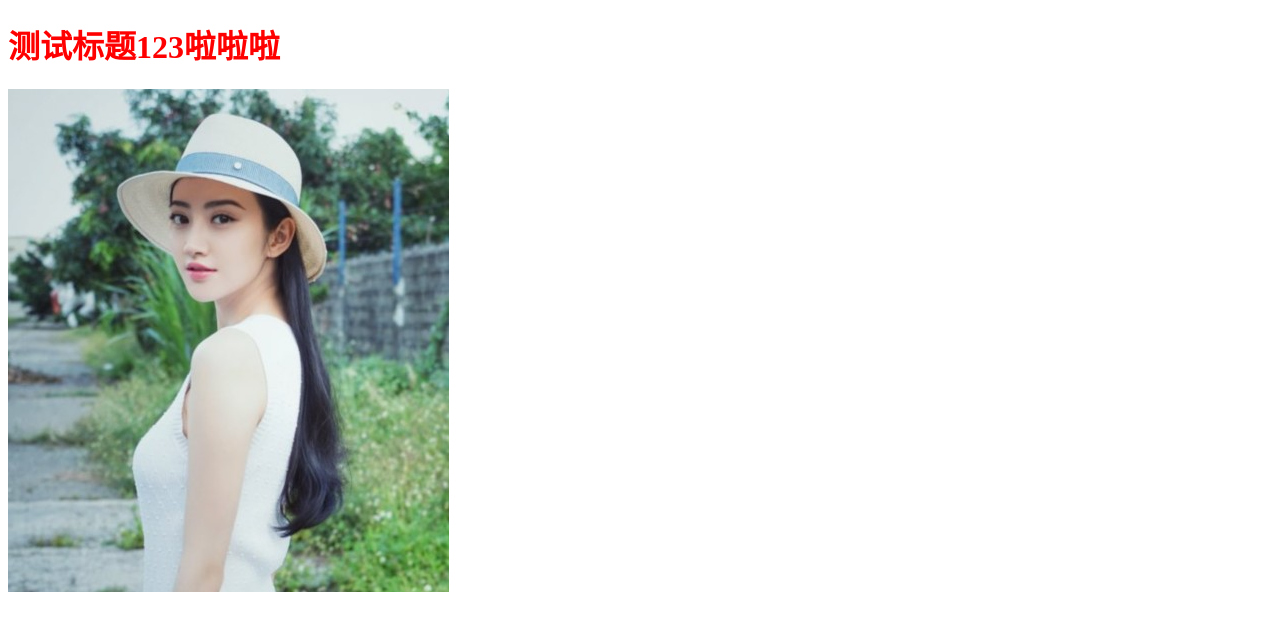
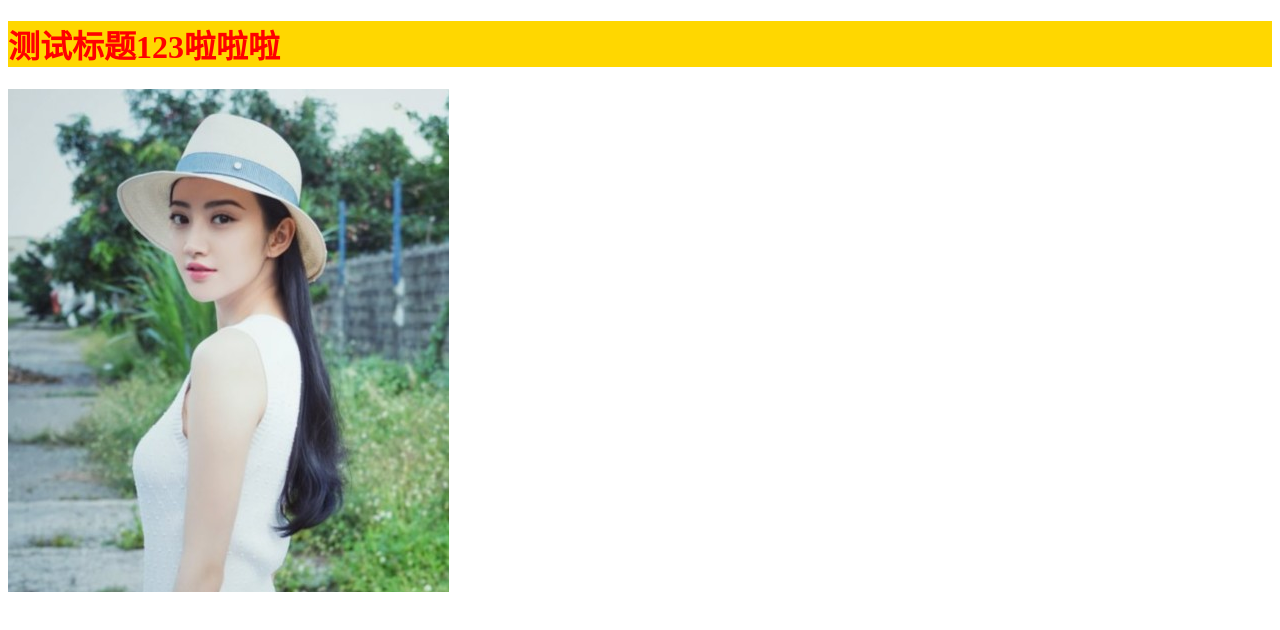
Before and after one commit to huangguoxing/1906, a plain HTML site: page index.html in a window 1280 px wide. Drawn offline with Linux system fonts and the light colour scheme.

Commit message:
修改标题背景

```diff
--- a/test.css
+++ b/test.css
@@ -1,3 +1,4 @@
 h1{
     color: red;
+    background:gold;
 }
```
